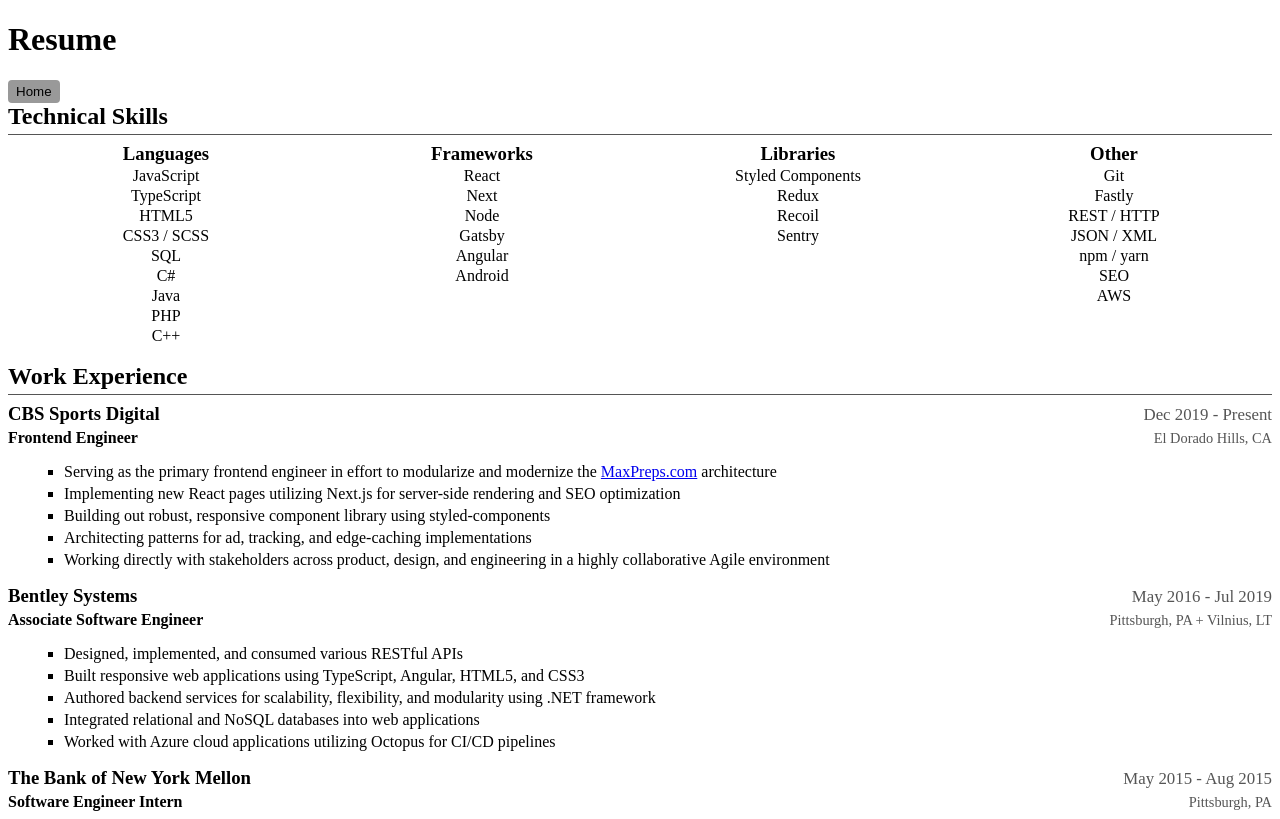
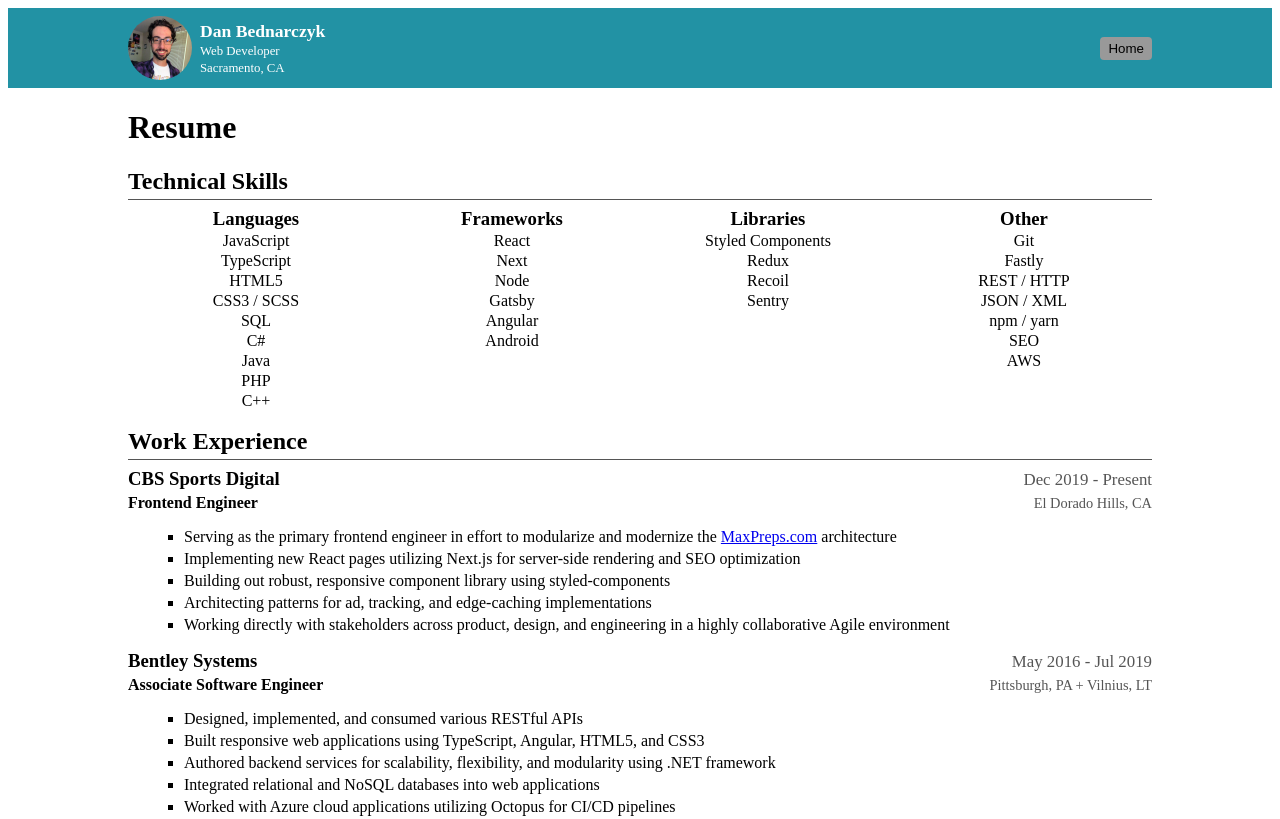
Before and after one commit to dan9418/personal-site-5, a Gatsby site: page /resume in a window 1280 px wide. Shown: the top 819 px of the page. Built offline with nearby package versions, Linux system fonts and the light colour scheme; Gatsby itself is replaced by a stand-in of ours.

Commit message:
centralize components

```diff
--- /dev/null
+++ b/src/components/header/header.scss
@@ -0,0 +1,48 @@
+@use "../../styles/theme";
+
+.header {
+    padding: 8px;
+    background-color: theme.$link;
+    color: white;
+
+    .width-cap {
+        width: 100%;
+        max-width: 1024px;
+        margin: auto;
+
+        display: flex;
+        justify-content: space-between;
+        align-items: center;
+
+        .left {
+            display: flex;
+            align-items: center;
+
+            img {
+                height: 64px;
+                width: 64px;
+                border-radius: 100%;
+            }
+            .details {
+                margin-left: 8px;
+
+                display: flex;
+                flex-direction: column;
+                align-items: flex-start;
+                justify-content: space-around;
+                .name {
+                    font-weight: bold;
+                    font-size: 110%;
+                }
+                .title,
+                .city {
+                    font-size: 80%;
+                    margin-top: 2px;
+                }
+            }
+        }
+
+        .right {
+        }
+    }
+}
--- /dev/null
+++ b/src/components/header/header.tsx
@@ -0,0 +1,31 @@
+import { Link } from "gatsby";
+import React from "react";
+import headshot from "../../assets/headshot.jpg";
+import Button from '../button';
+import "./header.scss";
+
+const Header: React.FC = ({ }) => {
+    return (
+        <nav className="header">
+            <div className="width-cap">
+                <div className="left">
+                    <img src={headshot} alt="Dan Bednarczyk Photo" />
+                    <div className="details">
+                        <div className="name">Dan Bednarczyk</div>
+                        <div className="title">Web Developer</div>
+                        <div className="city">Sacramento, CA</div>
+                    </div>
+                </div>
+
+                <div className="right">
+                    <Link to="/">
+                        <Button>Home</Button>
+                    </Link>
+                </div>
+
+            </div>
+        </nav>
+    );
+}
+
+export default Header;
--- /dev/null
+++ b/src/components/page/page.scss
@@ -0,0 +1,4 @@
+main {
+    max-width: 1024px;
+    margin: auto;
+}
--- /dev/null
+++ b/src/components/page/page.tsx
@@ -0,0 +1,18 @@
+
+import React from "react";
+import Header from '../header/header';
+import "./page.scss";
+
+const Page: React.FC<any> = ({ pageName, pageTitle, children }) => {
+    return (
+        <>
+            <title>Dan Bednarczyk{pageTitle ? ` - ${pageTitle}` : ''}</title>
+            {pageName !== 'index' && <Header />}
+            <main className={`page ${pageName}`}>
+                {children}
+            </main>
+        </>
+    );
+}
+
+export default Page;
--- a/src/pages/resume.scss
+++ b/src/pages/resume.scss
@@ -1,4 +1,4 @@
-.resume-page {
+.page.resume {
   section {
     margin-bottom: 16px;
   }
--- a/src/pages/resume.tsx
+++ b/src/pages/resume.tsx
@@ -1,6 +1,5 @@
-import { Link } from "gatsby";
 import React from "react";
-import Button from '../components/button';
+import Page from "../components/page/page";
 import "./resume.scss";
 
 const ResumeSubheader = ({ company, date, position, location }) => {
@@ -20,15 +19,12 @@
 
 const ResumePage = () => {
     return (
-        <main className="resume-page">
-            <title>Dan Bednarczyk - Resume</title>
+        <Page pageName="resume" pageTitle="Resume">
+
             <h1>
                 Resume
             </h1>
-            <Link to="/">
-                <Button>Home</Button>
-            </Link>
-            <>
+
             <section>
                 <h2>Technical Skills</h2>
 
@@ -185,8 +181,8 @@
                 </ul>
 
             </section>
-            </>
-        </main>
+
+        </Page>
     )
 }
 
--- a/src/styles/_theme.scss
+++ b/src/styles/_theme.scss
@@ -1,4 +1,5 @@
 $font-stack: Helvetica, sans-serif;
-$dark: #333;
+$dark: #0F0A0A;
 $medium: #999;
-$light: #eee;
+$light: #E1F2FE;
+$link: #2292A4;
--- a/src/styles/global.scss
+++ b/src/styles/global.scss
@@ -4,9 +4,11 @@
   font: 100% theme.$font-stack;
   color: theme.$dark;
   background-color: theme.$light;
+  border-color: theme.$link;
+  margin: 0;
+  padding: 0;
 }
 
-main {
-  max-width: 1024px;
-  margin: auto;
+a {
+  color: theme.$link;
 }
```
Also changed, not shown: src/pages/index.scss (+37 -4 lines), src/pages/index.tsx (+11 -5 lines). Lines whose indentation alone changed are shown as unchanged.
